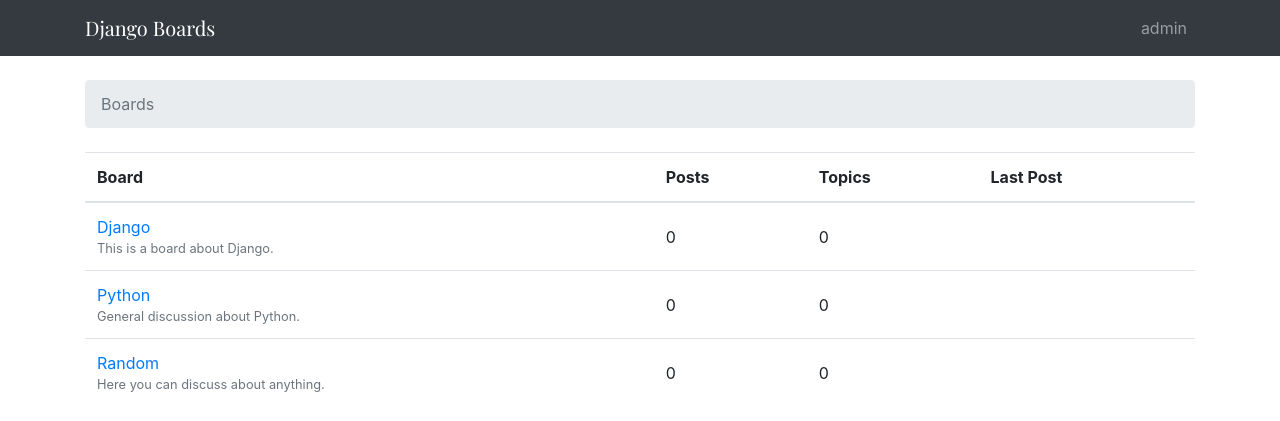
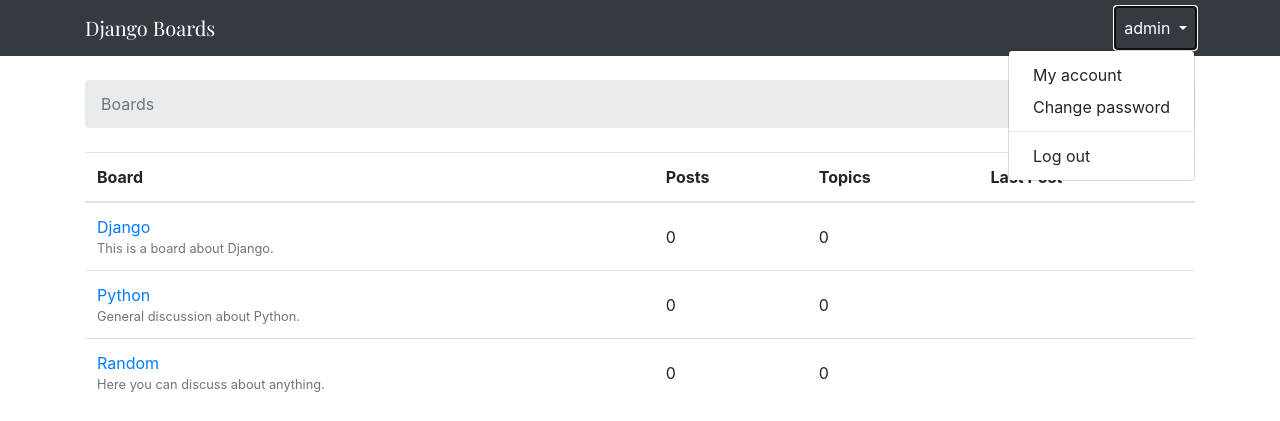
Before and after one commit to nifadyev/simple-forum, a Django app: page / in a window 1280 px wide, after a click on "admin". Shown: the top 421 px of the page. Run offline with Django 3.2, Linux system fonts and the light colour scheme; a user stored in the database is signed in; data comes from the database, SQL or seed files in the repository; both versions use the stored data as it was after the commit; some libraries are stand-ins or nearby versions.

Commit message:
Add dropdown menu with logout logic

```diff
--- a/django_test_1/django_test_1/settings.py
+++ b/django_test_1/django_test_1/settings.py
@@ -129,3 +129,5 @@
 STATICFILES_DIRS = [
     os.path.join(BASE_DIR, 'static')
 ]
+
+LOGOUT_REDIRECT_URL = 'home'
--- a/django_test_1/django_test_1/urls.py
+++ b/django_test_1/django_test_1/urls.py
@@ -15,6 +15,7 @@
 """
 from django.contrib import admin
 from django.urls import path, re_path
+from django.contrib.auth import views as auth_views
 
 from accounts import views as accounts_views
 from boards import views
@@ -25,6 +26,7 @@
 urlpatterns = [
     path('', views.home, name='home'),
     path('signup/', accounts_views.signup, name='signup'),
+    path('logout/', auth_views.LogoutView.as_view(), name='logout'),
     re_path(r'^boards/(?P<pk>\d+)/$', views.board_topics, name='board_topics'),
     re_path(r'^boards/(?P<pk>\d+)/new/$', views.new_topic, name='new_topic'),
     path('admin/', admin.site.urls),
--- a/django_test_1/templates/base.html
+++ b/django_test_1/templates/base.html
@@ -3,8 +3,8 @@
     <head>
         <meta charset="utf-8">
         <title>{% block title %}Django Boards{% endblock %}</title>
+        <link href="https://fonts.googleapis.com/css2?family=Playfair+Display&display=swap" rel="stylesheet">
         <link rel="stylesheet" href="{% static 'css/bootstrap.min.css' %}">
-        <link href="https://fonts.googleapis.com/css2?family=Playfair+Display&display=swap" rel="stylesheet">
         <link rel="stylesheet" href="{% static 'css/app.css' %}">
         {% block stylesheet %}{% endblock stylesheet %}
     </head>
@@ -25,11 +25,33 @@
                         <span class="navbar-toggler-icon"></span>
                     </button>
                     <div class="collapse navbar-collapse" id="mainMenu">
-                        <ul class="navbar-nav ml-auto">
-                            <li class="nav-item">
-                                <a class="nav-link" href="#">{{ user.username }}</a>
-                            </li>
-                        </ul>
+                        {% if user.is_authenticated %}
+                            <ul class="navbar-nav ml-auto">
+                                <li class="nav-item dropdown">
+                                    <a
+                                        class="nav-link dropdown-toggle"
+                                        href="#"
+                                        id="userName"
+                                        data-toggle="dropdown"
+                                        atia-haspopup="true"
+                                        aria-expanded="false"
+                                    >
+                                        {{ user.username }}
+                                    </a>
+                                    <div class="dropdown-menu dropdown-menu-right" aria-labelledby="userMenu">
+                                        <a class="dropdown-item" href="#">My account</a>
+                                        <a class="dropdown-item" href="#">Change password</a>
+                                        <div class="dropdown-divider"></div>
+                                        <a class="dropdown-item" href="{% url 'logout' %}">Log out</a>
+                                    </div>
+                                </li>
+                            </ul>
+                        {% else %}
+                            <form class="form-inline ml-auto">
+                                <a href="#" class="btn btn-outline-secondary">Log in</a>
+                                <a href="{% url 'signup' %}" class="btn btn-primary ml-2">Sign up</a>
+                            </form>
+                        {% endif %}
                     </div>
                 </div>
             </nav>
@@ -43,5 +65,8 @@
                 {% endblock %}
             </div>
         {% endblock body %}
+        <script src="{% static 'js/jquery-3.5.1.min.js' %}"></script>
+        <script src="{% static 'js/popper.min.js' %}"></script>
+        <script src="{% static 'js/bootstrap.min.js' %}"></script>
     </body>
 </html>
```
Also changed, not shown: django_test_1/db.sqlite3.
